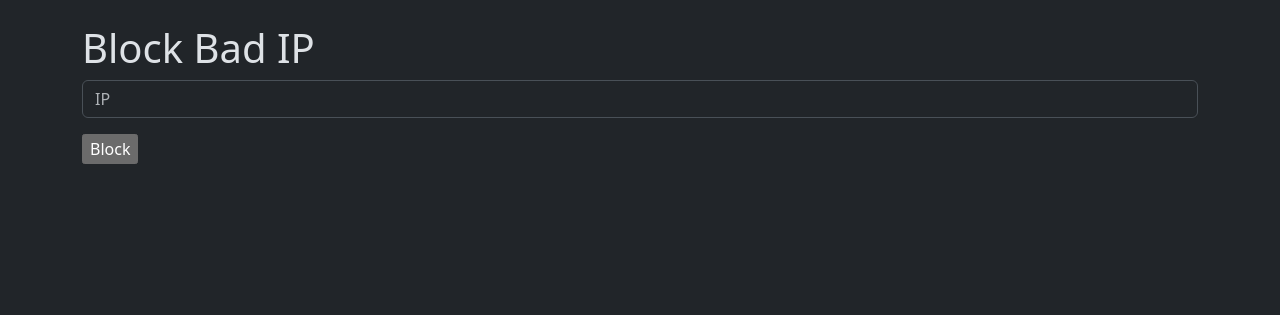
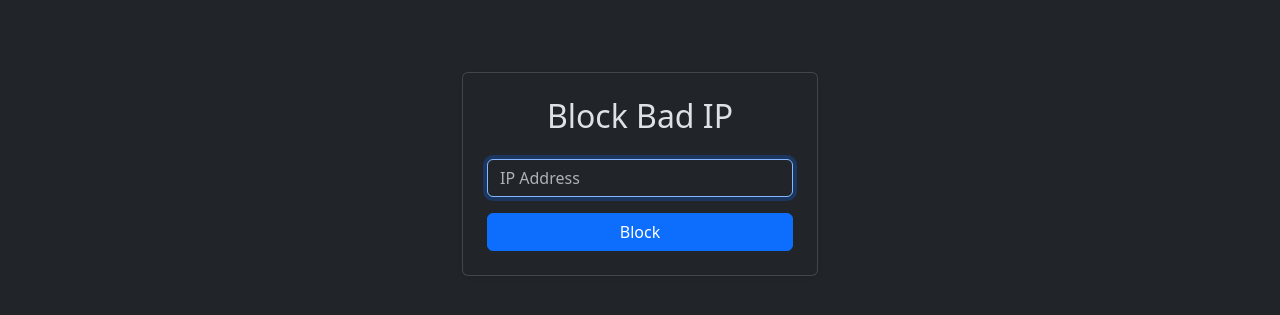
Before and after one commit to command-line-team2-UA5309/FlaskPictureApp, a Flask app: page /blacklist in a window 1280 px wide. Shown: the part 56-371 px from the top of the page. Run offline with Flask 3, Linux system fonts and the light colour scheme; data that the repository does not hold is empty; some libraries are stand-ins or nearby versions.

Commit message:
CLT-5 Add styles for 'block IP' page

```diff
--- a/templates/block_ip.html
+++ b/templates/block_ip.html
@@ -5,16 +5,23 @@
 {% block title %} Block Poacher {% endblock %}
 
 {% block content %}
-    <h1>Block Bad IP</h1>
+    <div class="row justify-content-center mt-5">
+        <div class="col-md-5 col-lg-4">
+            <div class="card shadow-sm">
+                <div class="card-body p-4">
+                    <h2 class="card-title text-center mb-4">Block Bad IP</h2>
 
-    <form action="{{url_for('add_to_blacklist') }}" method="POST">
-        {{ displayField(form.ip, 'IP') }}
+                    <form action="{{ url_for('add_to_blacklist') }}" method="POST">
+                        {{ displayField(form.ip, 'IP Address', autocomplete="off", autofocus=true) }}
 
-        <div>
-            {{ form.submit_button }}
+                        <div class="d-grid gap-2 mt-3">
+                            {{ form.submit_button(class="btn btn-primary") }}
+                        </div>
+
+                        {{ form.csrf_token }}
+                    </form>
+                </div>
+            </div>
         </div>
-
-
-        {{ form.csrf_token}}
-    </form>
+    </div>
 {% endblock %}
```
